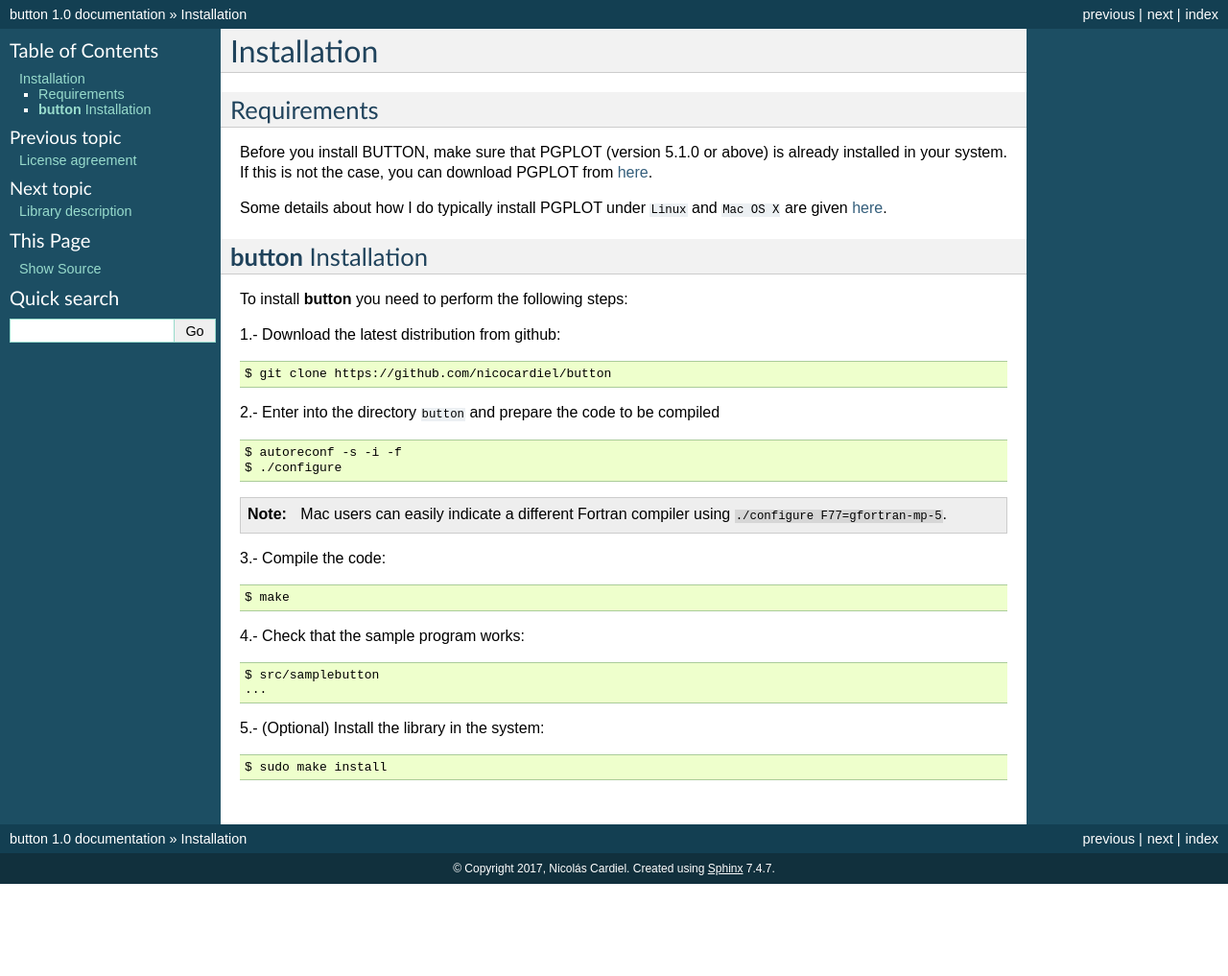
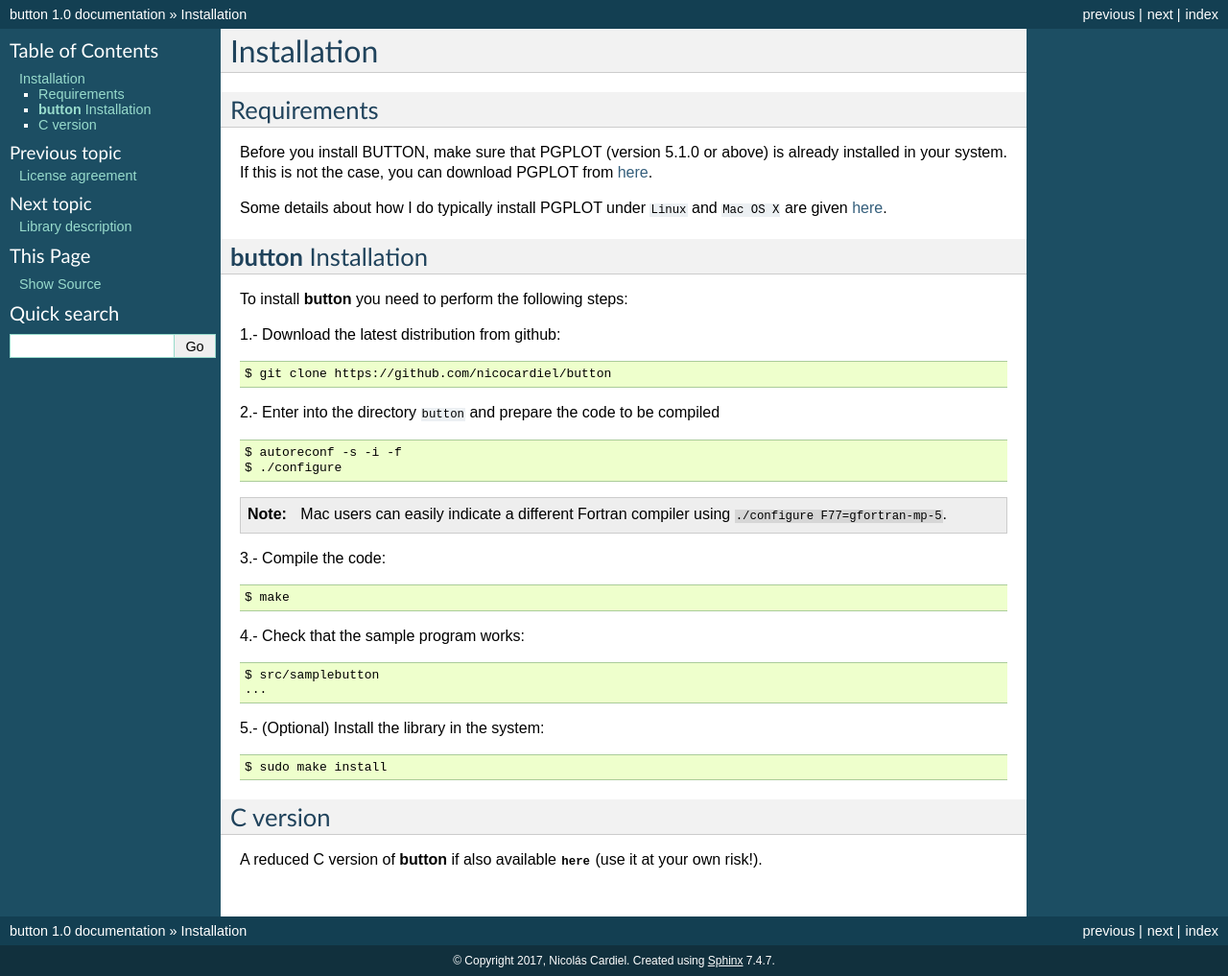
Before and after one commit to nicocardiel/button, a Sphinx documentation site: the page built from docs/installation.rst, in a window 1280 px wide. Shown: the whole page at 96% size. Built offline with Sphinx 7.4.7, drawn with Linux system fonts in a browser that asks for light colours; formulas are drawn with MathJax 3; before the commit the page ends 921 px from its top, so only the background shows below that.

Commit message:
Include reduced C version of button

```diff
--- a/docs/installation.rst
+++ b/docs/installation.rst
@@ -51,3 +51,9 @@ To install **button** you need to perform the following steps:
 ::
 
    $ sudo make install
+
+C version
+---------
+
+A reduced C version of **button** if also available
+:download:`here<aux/cbutton.tar.gz>` (use it at your own risk!).
```
Also changed, not shown: 1 other file.
